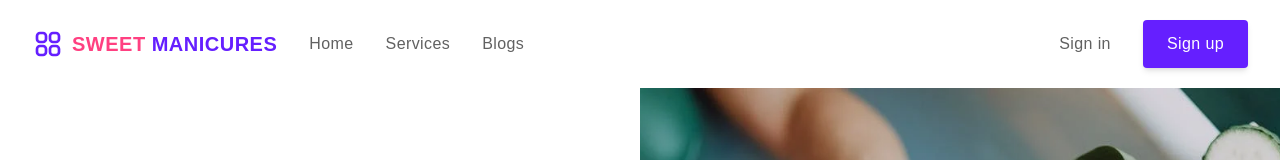
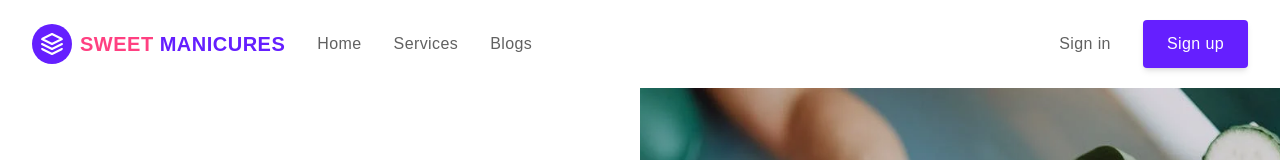
Before and after one commit to AlifSakib/sweet-manicures-client-side, a React (Create React App) app: page / in a window 1280 px wide. Shown: the top 160 px of the page. Built offline with nearby package versions, Linux system fonts and the light colour scheme; no server answers.

Commit message:
added logo

```diff
--- a/src/components/Shared/Navbar/Navbar.js
+++ b/src/components/Shared/Navbar/Navbar.js
@@ -23,16 +23,14 @@ const Navbar = () => {
               <svg
                 xmlns="http://www.w3.org/2000/svg"
                 fill="none"
+                stroke="currentColor"
+                stroke-linecap="round"
+                stroke-linejoin="round"
+                stroke-width="2"
+                class="w-10 h-10 text-white p-2 bg-deep-purple-accent-400 rounded-full"
                 viewBox="0 0 24 24"
-                strokeWidth="2"
-                stroke="currentColor"
-                className="w-8 h-8 text-deep-purple-accent-400"
               >
-                <path
-                  strokeLinecap="round"
-                  strokeLinejoin="round"
-                  d="M3.75 6A2.25 2.25 0 016 3.75h2.25A2.25 2.25 0 0110.5 6v2.25a2.25 2.25 0 01-2.25 2.25H6a2.25 2.25 0 01-2.25-2.25V6zM3.75 15.75A2.25 2.25 0 016 13.5h2.25a2.25 2.25 0 012.25 2.25V18a2.25 2.25 0 01-2.25 2.25H6A2.25 2.25 0 013.75 18v-2.25zM13.5 6a2.25 2.25 0 012.25-2.25H18A2.25 2.25 0 0120.25 6v2.25A2.25 2.25 0 0118 10.5h-2.25a2.25 2.25 0 01-2.25-2.25V6zM13.5 15.75a2.25 2.25 0 012.25-2.25H18a2.25 2.25 0 012.25 2.25V18A2.25 2.25 0 0118 20.25h-2.25A2.25 2.25 0 0113.5 18v-2.25z"
-                />
+                <path d="M12 2L2 7l10 5 10-5-10-5zM2 17l10 5 10-5M2 12l10 5 10-5"></path>
               </svg>
 
               <span className="ml-2 text-xl font-bold tracking-wide text-gray-800 uppercase">
@@ -171,22 +169,22 @@ const Navbar = () => {
                         className="inline-flex items-center"
                       >
                         <svg
-                          className="w-8 text-deep-purple-accent-400"
+                          xmlns="http://www.w3.org/2000/svg"
+                          fill="none"
+                          stroke="currentColor"
+                          stroke-linecap="round"
+                          stroke-linejoin="round"
+                          stroke-width="2"
+                          class="w-10 h-10 text-white p-2 bg-deep-purple-accent-400 rounded-full"
                           viewBox="0 0 24 24"
-                          strokeLinejoin="round"
-                          strokeWidth="2"
-                          strokeLinecap="round"
-                          strokeMiterlimit="10"
-                          stroke="currentColor"
-                          fill="none"
                         >
-                          <rect x="3" y="1" width="7" height="12" />
-                          <rect x="3" y="17" width="7" height="6" />
-                          <rect x="14" y="1" width="7" height="6" />
-                          <rect x="14" y="11" width="7" height="12" />
+                          <path d="M12 2L2 7l10 5 10-5-10-5zM2 17l10 5 10-5M2 12l10 5 10-5"></path>
                         </svg>
                         <span className="ml-2 text-xl font-bold tracking-wide text-gray-800 uppercase">
-                          Sweet Manicures
+                          <span className="text-pink-accent-200">Sweet</span>{" "}
+                          <span className="text-deep-purple-accent-400">
+                            Manicures
+                          </span>
                         </span>
                       </Link>
                     </div>
```
